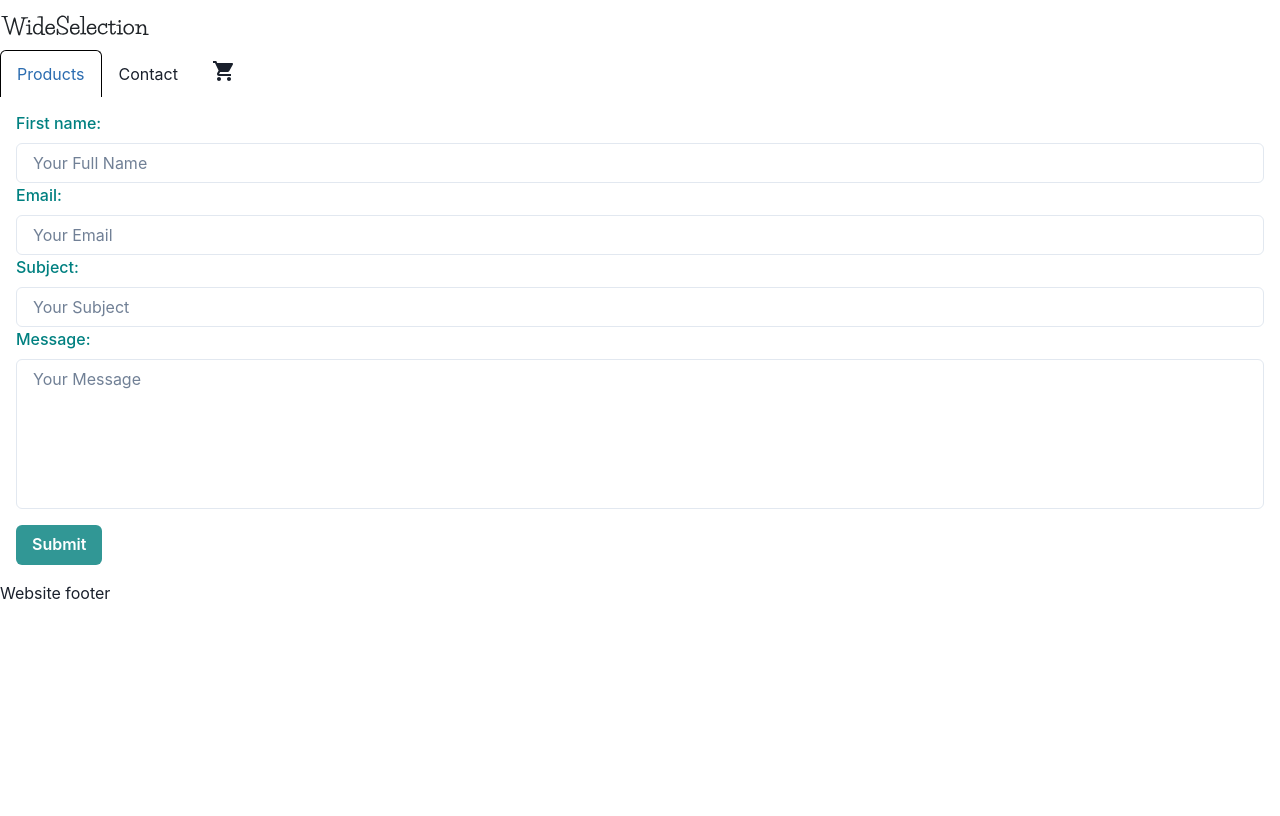
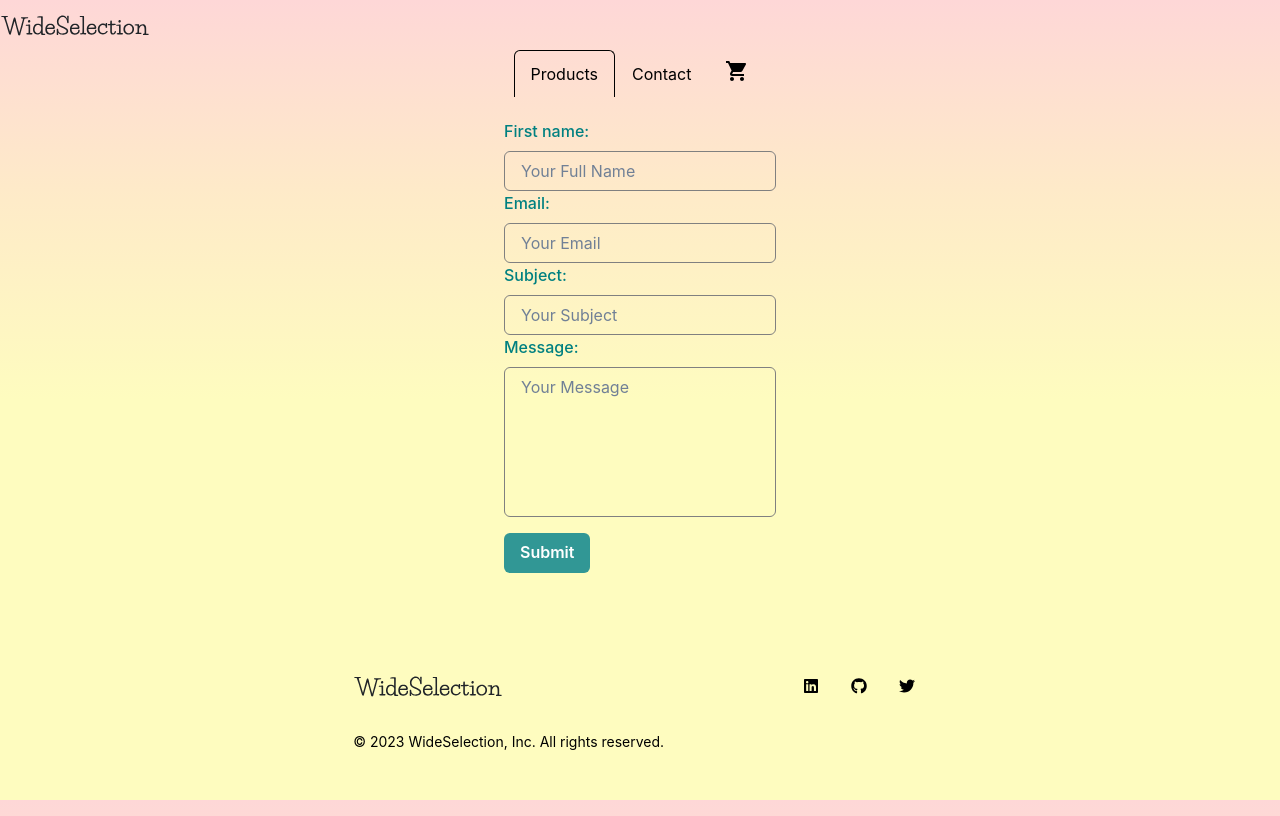
Before and after one commit to lkmelberg/noroff_jsFrameworks_CA, a React (Create React App) app: page /Contact in a window 1280 px wide. Built offline with nearby package versions, Linux system fonts and the light colour scheme.

Commit message:
styling added

```diff
--- a/package.json
+++ b/package.json
@@ -18,6 +18,7 @@
     "react": "^18.2.0",
     "react-dom": "^18.2.0",
     "react-hook-form": "^7.47.0",
+    "react-icons": "^4.11.0",
     "react-redux": "^8.1.3",
     "react-router-dom": "^6.16.0",
     "react-scripts": "5.0.1",
--- a/src/components/ContactForm/index.jsx
+++ b/src/components/ContactForm/index.jsx
@@ -1,13 +1,7 @@
 import React from "react";
 
 import { useForm } from "react-hook-form";
-import {
-  FormErrorMessage,
-  FormLabel,
-  FormControl,
-  Input,
-  Button,
-} from "@chakra-ui/react";
+import { FormLabel, Input, Button } from "@chakra-ui/react";
 import { Textarea } from "@chakra-ui/react";
 
 import { yupResolver } from "@hookform/resolvers/yup";
@@ -56,22 +50,35 @@ export function ContactForm() {
       <FormLabel color="teal" htmlFor="fullName">
         First name:
       </FormLabel>
-      <Input placeholder="Your Full Name" {...register("fullName")} />
+      <Input
+        borderColor={"grey"}
+        placeholder="Your Full Name"
+        {...register("fullName")}
+      />
       <p>{errors.fullName?.message}</p>
       <FormLabel color="teal" htmlFor="email">
         Email:
       </FormLabel>
-      <Input placeholder="Your Email" {...register("email")} />
+      <Input
+        borderColor={"grey"}
+        placeholder="Your Email"
+        {...register("email")}
+      />
       <p>{errors.email?.message}</p>
       <FormLabel color="teal" htmlFor="subject">
         Subject:
       </FormLabel>
-      <Input placeholder="Your Subject" {...register("subject")} />
+      <Input
+        borderColor={"grey"}
+        placeholder="Your Subject"
+        {...register("subject")}
+      />
       <p>{errors.subject?.message}</p>
       <FormLabel color="teal" htmlFor="body">
         Message:
       </FormLabel>
       <Textarea
+        borderColor={"grey"}
         name="body"
         placeholder="Your Message"
         rows={6}
--- a/src/components/Footer/index.jsx
+++ b/src/components/Footer/index.jsx
@@ -1,5 +1,56 @@
 import React from "react";
+import {
+  ButtonGroup,
+  Container,
+  IconButton,
+  Stack,
+  Text,
+} from "@chakra-ui/react";
+import { Image } from "@chakra-ui/react";
+import { FaGithub, FaLinkedin, FaTwitter } from "react-icons/fa";
+import Wideselection from "../../WideSelection.svg";
 
 export function Footer() {
-  return <footer>Website footer</footer>;
+  return (
+    <Container
+      colorScheme="coral"
+      as="footer"
+      role="contentinfo"
+      py={{ base: "12", md: "16" }}>
+      <Stack spacing={{ base: "4", md: "5" }}>
+        <Stack justify="space-between" direction="row" align="center">
+          <Image
+            width={150}
+            height={50}
+            src={Wideselection}
+            alt="Logo for website WodeSelection"
+          />
+          <ButtonGroup variant="tertiary">
+            <IconButton
+              as="a"
+              href="#"
+              aria-label="LinkedIn"
+              icon={<FaLinkedin />}
+            />
+            <IconButton
+              as="a"
+              href="#"
+              aria-label="GitHub"
+              icon={<FaGithub />}
+            />
+            <IconButton
+              as="a"
+              href="#"
+              aria-label="Twitter"
+              icon={<FaTwitter />}
+            />
+          </ButtonGroup>
+        </Stack>
+        <Text fontSize="sm" color="fg.subtle">
+          &copy; {new Date().getFullYear()} WideSelection, Inc. All rights
+          reserved.
+        </Text>
+      </Stack>
+    </Container>
+  );
 }
--- a/src/components/Header/index.jsx
+++ b/src/components/Header/index.jsx
@@ -1,4 +1,5 @@
 import React from "react";
+import { Link } from "react-router-dom";
 import { Nav } from "../Nav";
 import { Image } from "@chakra-ui/react";
 import Wideselection from "../../WideSelection.svg";
@@ -6,13 +7,14 @@ import Wideselection from "../../WideSelection.svg";
 export function Header() {
   return (
     <header>
+      <Link to="/">
         <Image
           width={150}
           height={50}
           src={Wideselection}
           alt="Logo for website WodeSelection"
         />
-
+      </Link>
       <Nav />
     </header>
   );
--- a/src/components/Nav/index.jsx
+++ b/src/components/Nav/index.jsx
@@ -1,6 +1,6 @@
 import React from "react";
 import { Link } from "react-router-dom";
-import { Tabs, TabList, Tab } from "@chakra-ui/react";
+import { Tabs, TabList, Tab, Center } from "@chakra-ui/react";
 import ShoppingCartSharpIcon from "@mui/icons-material/ShoppingCart";
 import { teal } from "@mui/material/colors";
 import {
@@ -17,7 +17,7 @@ export function Nav() {
 
   return (
     <Tabs border={(5, "black")} variant="enclosed">
-      <TabList borderBottom={"transparent"}>
+      <TabList borderBottom={"transparent"} justifyContent={"center"}>
         <Tab borderBottom={"transparent"}>
           <Link to="/">Products</Link>
         </Tab>
--- a/src/components/ProductCard/index.jsx
+++ b/src/components/ProductCard/index.jsx
@@ -36,7 +36,7 @@ export function ProductCard(product) {
             <Text color="blue.600" fontSize="2xl">
               {discountedPrice}
             </Text>
-            <Button variant="solid" colorScheme="blue">
+            <Button variant="outline" colorScheme="blue">
               <Link to={`/product/${id}`}>View Product</Link>
             </Button>
           </Flex>
--- a/src/components/Products/index.jsx
+++ b/src/components/Products/index.jsx
@@ -27,8 +27,11 @@ export function Products() {
 
   return (
     <>
-      <Flex>
+      <Flex marginTop={"1rem"} justifyContent={"center"}>
         <Input
+          borderColor={{ opacity: 0.8, color: "blue.500" }}
+          size={"md"}
+          _placeholder={{ opacity: 0.8, color: "blue.500" }}
           maxWidth="sm"
           type="text"
           placeholder="Search products by title"
--- a/src/render/Contact/index.jsx
+++ b/src/render/Contact/index.jsx
@@ -1,12 +1,15 @@
 import React from "react";
-import { ChakraProvider, Box } from "@chakra-ui/react";
+import { ChakraProvider, Flex, Box } from "@chakra-ui/react";
 import { ContactForm } from "../../components/ContactForm";
+import { MyTheme } from "../../theme";
 export function Contact() {
   return (
-    <ChakraProvider>
-      <Box p={4}>
-        <ContactForm />
-      </Box>
+    <ChakraProvider theme={MyTheme}>
+      <Flex justifyContent={"center"}>
+        <Box width={"20rem"} p={6}>
+          <ContactForm />
+        </Box>
+      </Flex>
     </ChakraProvider>
   );
 }
--- a/src/theme.jsx
+++ b/src/theme.jsx
@@ -12,6 +12,7 @@ export const MyTheme = extendTheme({
         color: "black",
       },
       // styles for the `a`
+
       a: {
         color: "black",
         _hover: {
```
Also changed, not shown: 1 other file (tests, documents, lock files or other folders). Lines whose indentation alone changed are shown as unchanged.
